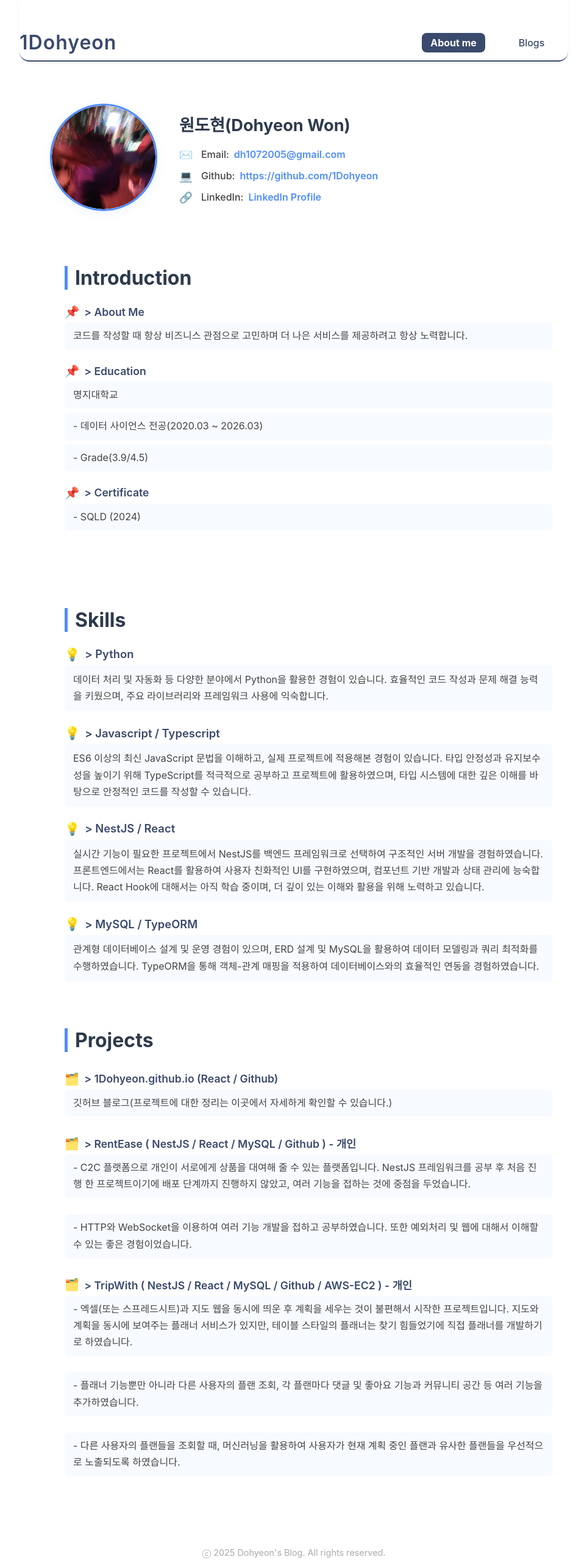
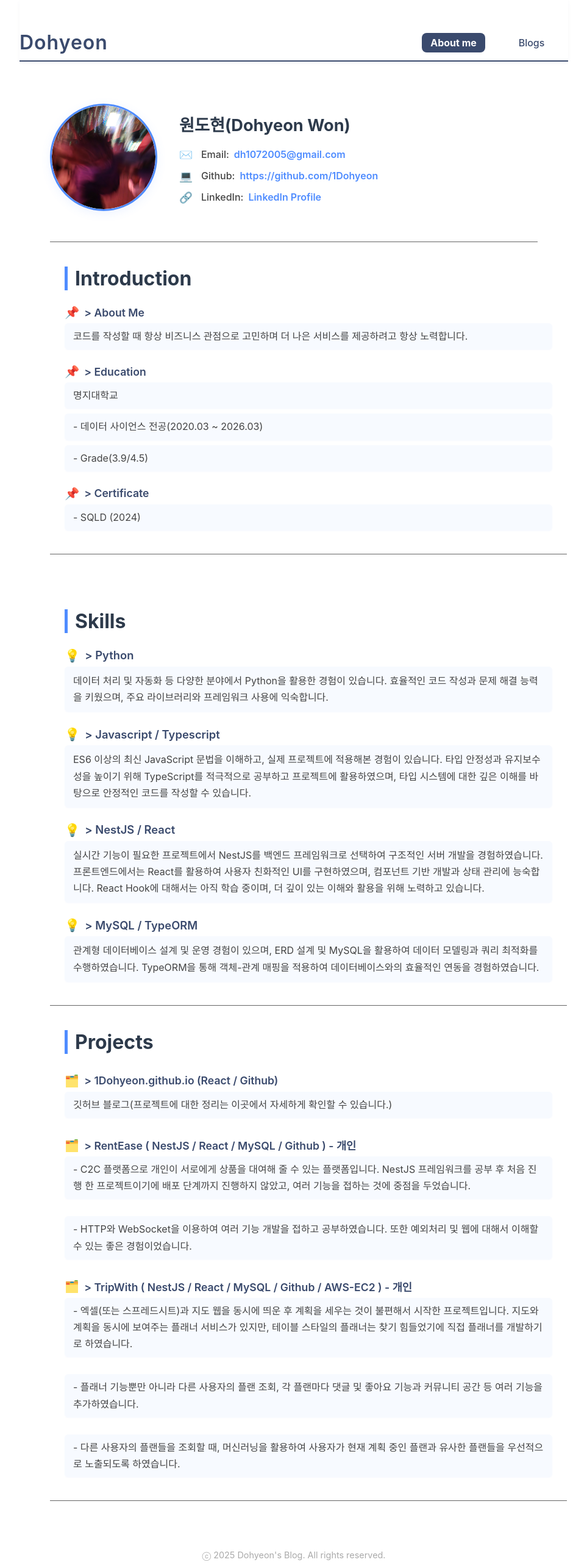
Before and after one commit to 1Dohyeon/1Dohyeon.github.io, a React (Create React App) app: page /#/about-me in a window 1280 px wide. Shown: the top 2566 px of the page at 61% size, without its empty margins (158-1121 px from the left). Built offline with nearby package versions, Linux system fonts and the light colour scheme; a web font is replaced by a local one.

Commit message:
style: about me css

```diff
--- a/src/components/Header.tsx
+++ b/src/components/Header.tsx
@@ -8,7 +8,7 @@ const Header = () => {
     return (
         <header className="header">
             <Link to="/#" className="logo">
-                1Dohyeon
+                Dohyeon
             </Link>
             <div className="menu-section">
                 <div>
--- a/src/styles/Header.css
+++ b/src/styles/Header.css
@@ -14,7 +14,6 @@ header {
     background-color: #fff;
     z-index: 100;
     box-shadow: 0 2px 8px -2px rgba(58, 74, 109, 0.08);
-    border-radius: 0 0 16px 16px;
 }
 
 .logo {
@@ -69,7 +68,6 @@ header {
     header {
         padding: 18px 0 6px 0;
         max-width: 100vw;
-        border-radius: 0 0 10px 10px;
     }
 
     .logo {
--- a/src/styles/IntroSection.css
+++ b/src/styles/IntroSection.css
@@ -2,8 +2,8 @@
     width: 100%;
     padding: 30px 24px 30px 24px;
     background: #fff;
-    border-radius: 12px;
     margin-bottom: 50px;
+    border-bottom: 1px solid #666;
 }
 
 .intro-section h3 {
--- a/src/styles/ProfileSection.css
+++ b/src/styles/ProfileSection.css
@@ -7,8 +7,8 @@
     gap: 36px;
     flex-wrap: wrap;
     background: #fff;
-    border-radius: 12px;
     margin-top: 50px;
+    border-bottom: 1px solid #666;
 }
 
 .image-area {
--- a/src/styles/ProjectSection.css
+++ b/src/styles/ProjectSection.css
@@ -2,7 +2,7 @@
     width: 100%;
     padding: 30px 24px 30px 24px;
     background: #fff;
-    border-radius: 12px;
+    border-bottom: 1px solid #666;
 }
 
 .project-section h3 {
--- a/src/styles/SkillSection.css
+++ b/src/styles/SkillSection.css
@@ -2,7 +2,7 @@
     width: 100%;
     padding: 30px 24px 30px 24px;
     background: #fff;
-    border-radius: 12px;
+    border-bottom: 1px solid #666;
 }
 
 .skill-section h3 {
```
Also changed, not shown: 1 other file (tests, documents, lock files or other folders).
